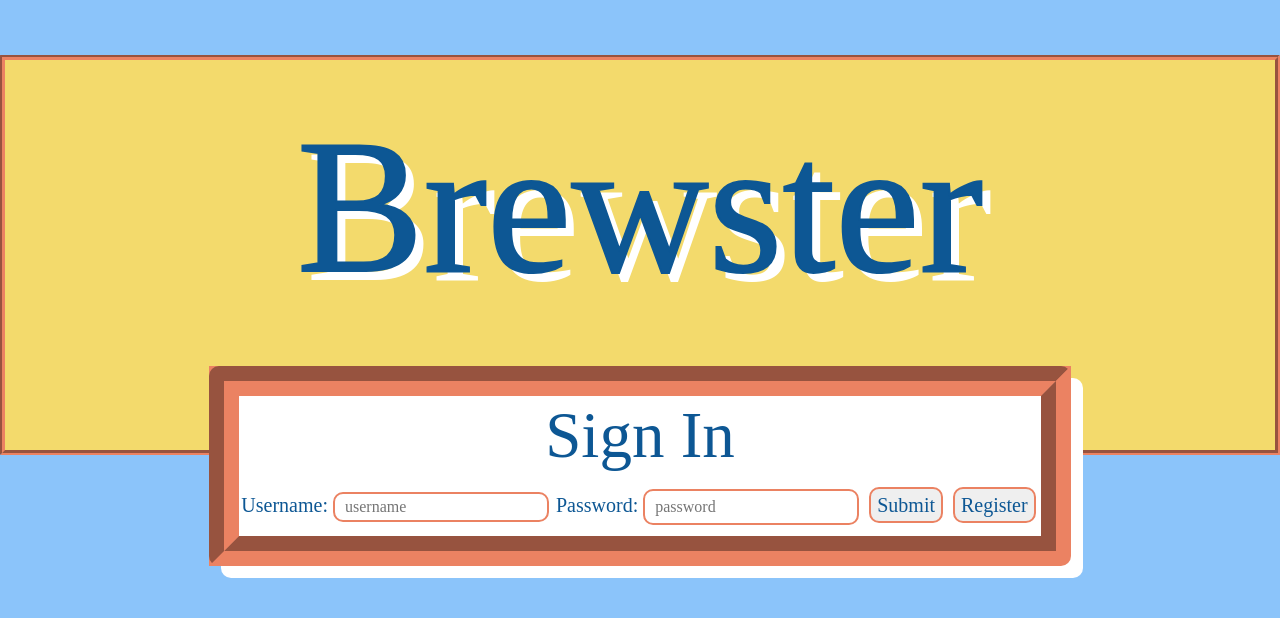
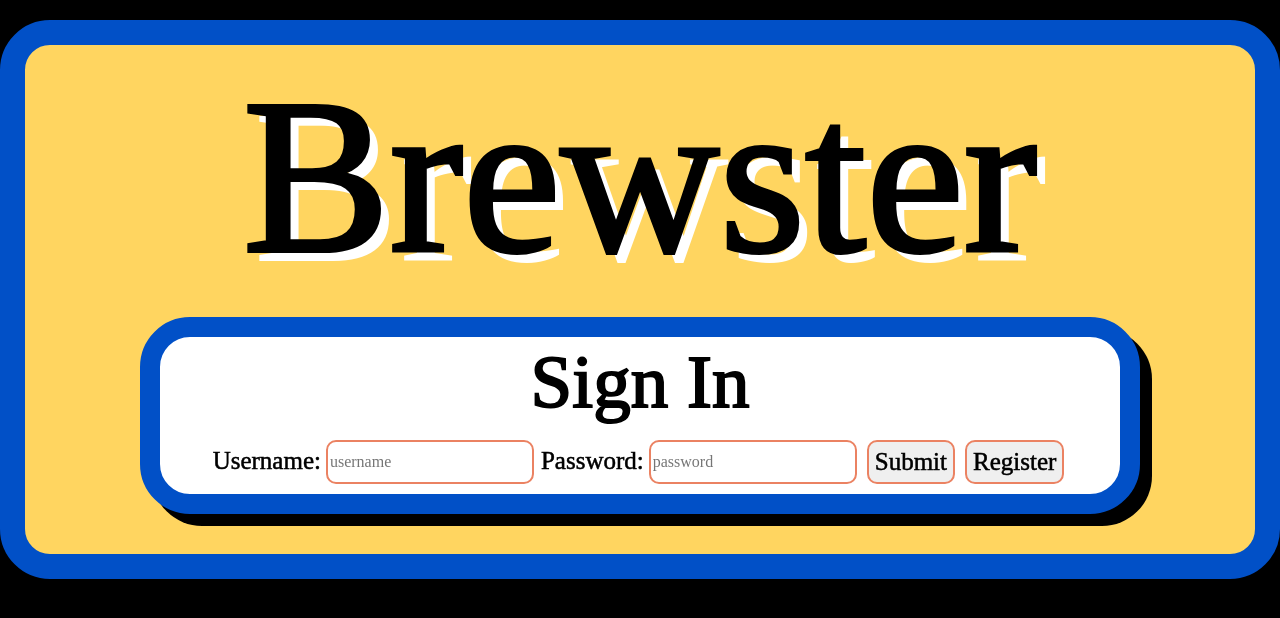
Before and after one commit to brownabs/Brewster, a React app: page / in a window 1280 px wide. Built offline with nearby package versions, Linux system fonts and the light colour scheme; a web font is replaced by a local one.

Commit message:
login page finally complete

```diff
--- a/src/components/auth/Login.js
+++ b/src/components/auth/Login.js
@@ -38,12 +38,11 @@ export default class Login extends Component {
 
   render() {
     return (
-      <main>
-        <div className="landingPage">
-          <p className="pageTitle">Brewster</p>
-          <div className="innerLandingPage">
+        <section className="landingPage">
+          <h1 className="pageTitle">Brewster</h1>
               <form className="loginForm">
                 <h1 className="signIn">Sign In</h1>
+                <div className="loginInfo">
                 <label htmlFor="inputUsername" className="inputUser">Username:</label>
                 <input
                   className="username"
@@ -75,11 +74,9 @@ export default class Login extends Component {
                     Register
                   </button>
                 </Link>
+                </div>
               </form>
-            </div>
-          </div>
-
-        </main>
+              </section>
     );
   }
 }
--- a/src/components/auth/Register.css
+++ b/src/components/auth/Register.css
@@ -1,9 +1,4 @@
 .registerForm {
-    margin: 20px;
-    padding: 10px;
-    border: 1px black solid;
-    border-radius: 10px;
-    box-shadow: 10px 10px;
     display: flex;
     justify-content: center;
     flex-direction: column;
@@ -12,10 +7,13 @@
 }
 
 .registerPageTitle {
-    font-size: 70px;
-    display: flex;
-    justify-content: center;
-    font-family: 'Fredericka the Great', serif;
+ font-size: 170px;
+  display: flex;
+  justify-content: center;
+  font-family: 'Fredericka the Great', serif;
+  color: rgb(13, 87, 148);
+  text-shadow: 9px 9px white;
+  -webkit-text-stroke-width: 2px;
 
 }
 
@@ -29,10 +27,15 @@
      border-radius: 10px;
  }
 
+ .registerForm {
+    border: 5px rgb(235, 130, 98) solid;
+ }
+
 .first_name {
     border: 1px black solid;
     border-radius: 10px;
-    margin: 5px
+    margin: 5px;
+    border: 5px rgb(235, 130, 98) solid;
 }
 
 .last_name {
--- a/src/components/auth/Register.js
+++ b/src/components/auth/Register.js
@@ -50,16 +50,6 @@ import './Register.css'
       <div className="registerLandingPage">
       <p className="registerPageTitle">Brewster</p>
       <div className="registerInnerLandingPage">
-        <div className="bubble x1"></div>
-        <div className="bubble x2"></div>
-        <div className="bubble x3"></div>
-        <div className="bubble x4"></div>
-        <div className="bubble x5"></div>
-        <div className="bubble x6"></div>
-        <div className="bubble x7"></div>
-        <div className="bubble x8"></div>
-        <div className="bubble x9"></div>
-        <div className="bubble x10"></div>
       <div className="registerFormContainer">
       <form className="registerForm">
         <h1 className="h3 mb-3 font-weight-normal">Register</h1>
--- a/src/components/auth/login.css
+++ b/src/components/auth/login.css
@@ -2,46 +2,48 @@
 @import url("https://fonts.googleapis.com/css2?family=Roboto&display=swap");
 
 html {
- width: 100%
+  background-color: black;
+}
 
-}
-main {
-  background-color: rgb(139, 196, 250) ;
-  height: 1000px;
-}
 .landingPage {
   display: flex;
   justify-content: center;
   flex-direction: column;
   align-items: center;
-    height: 600px;
     position: fixed;
-      top: 55px;
+    top: 20px;
     left: 0;
     width: 100%;
-      height: 50%;
-      background-color:  rgb(243, 218, 108);
-      border: 5px rgb(235, 130, 98) solid;
-      border-style: groove;
-      border-radius: 1px;
+    background-color:  rgb(255, 213, 96);
+    border: 25px  rgb(1, 80, 199) solid;
+    border-radius: 50px;
+    padding-bottom: 40px;
 }
 
-  .innerLandingPage {
-    /* width: 100%;
-    height: 90%; */
-    background-color:  rgb(235, 130, 98);
+.pageTitle {
+  font-size: 220px;
+  display: flex;
+  justify-content: center;
+  font-family: 'Fredericka the Great', serif;
+  color: black;
+  text-shadow: 10px 10px white;
+  -webkit-text-stroke-width: 4px;
 }
 
 .loginForm {
-  border: 30px rgb(235, 130, 98) solid;
+  border: 20px rgb(1, 80, 199) solid;
   background-color: white;
-  border-radius: 10px;
+  border-radius: 50px;
   width: 100%;
-  height: 200px;
-  box-shadow: 12px 12px white;
-  border-style: groove;
-  /* padding-bottom: 20px;
-  padding-left:  */
+  box-shadow: 12px 12px black;
+  width: 1000px;
+}
+
+.loginInfo {
+  display: flex;
+  justify-content: center;
+  padding-bottom: 5px
+
 }
 
 .submit {
@@ -49,51 +51,33 @@ main {
   border-radius: 10px;
   margin: 5px;
   font-family: 'Fredericka the Great', serif;
-  color: rgb(13, 87, 148);
-  font-size: 20px;
+  color: black;
+  font-size: 25px;
+  -webkit-text-stroke-width: .5px;
 }
 
-.password {
-  height: 36px;
-  border: 2px rgb(235, 130, 98) solid;
-  border-radius: 10px;
-  margin: 5px;
+.signIn {
+  display: flex;
+  justify-content: center;
   font-family: 'Fredericka the Great', serif;
-  padding-left: 10px;
-}
-
-.username {
-  border: 2px rgb(235, 130, 98) solid;
-  border-radius: 10px;
-  margin: 5px;
-  font-family: 'Fredericka the Great', serif;
-  padding-left: 10px;
+  color: black;
+  font-size: 75px;
+  -webkit-text-stroke-width: 2px;
 }
 
 .inputUser {
   font-size: 17px;
   font-family: 'Fredericka the Great', serif;
   padding-left: 2px;
-    color: rgb(13, 87, 148);
-    font-size: 20px;
+  color: black;
+  font-size: 25px;
+  padding-top: 7px;
+  -webkit-text-stroke-width: .5px;
 }
 
-.pageTitle {
-  font-size: 190px;
-  display: flex;
-  justify-content: center;
+.password, .username{
+  border: 2px rgb(235, 130, 98) solid;
+  border-radius: 10px;
+  margin: 5px;
   font-family: 'Fredericka the Great', serif;
-  color: rgb(13, 87, 148);
-  text-shadow: 9px 9px white;
-  -webkit-text-stroke-width: 2px;
-  padding-top: 40px;
-  margin-top: 80px
 }
-
-.signIn {
-    display: flex;
-    justify-content: center;
-    font-family: 'Fredericka the Great', serif;
-    color: rgb(13, 87, 148);
-    font-size: 65px;
-}
```
Lines whose indentation alone changed are shown as unchanged.
